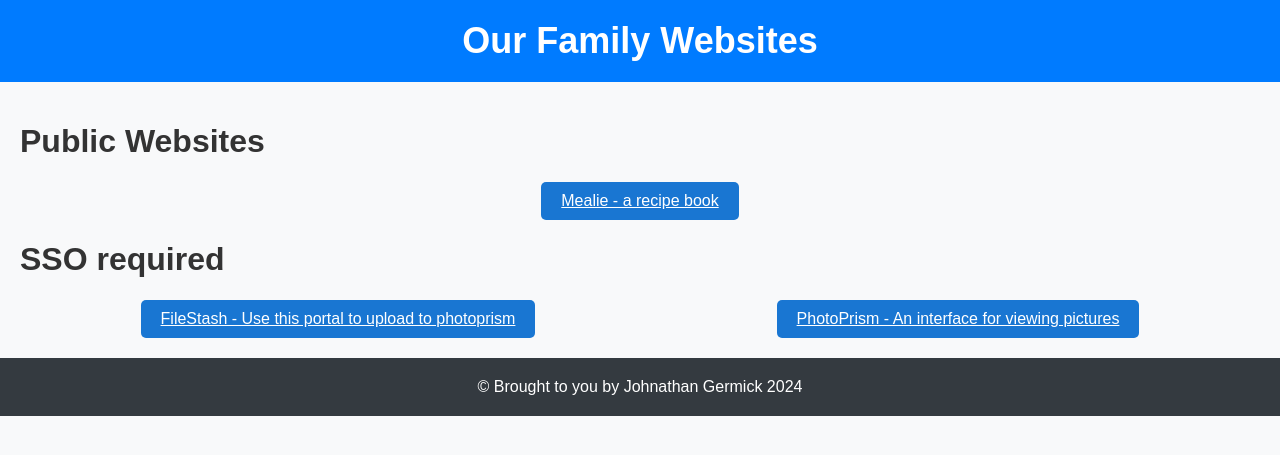
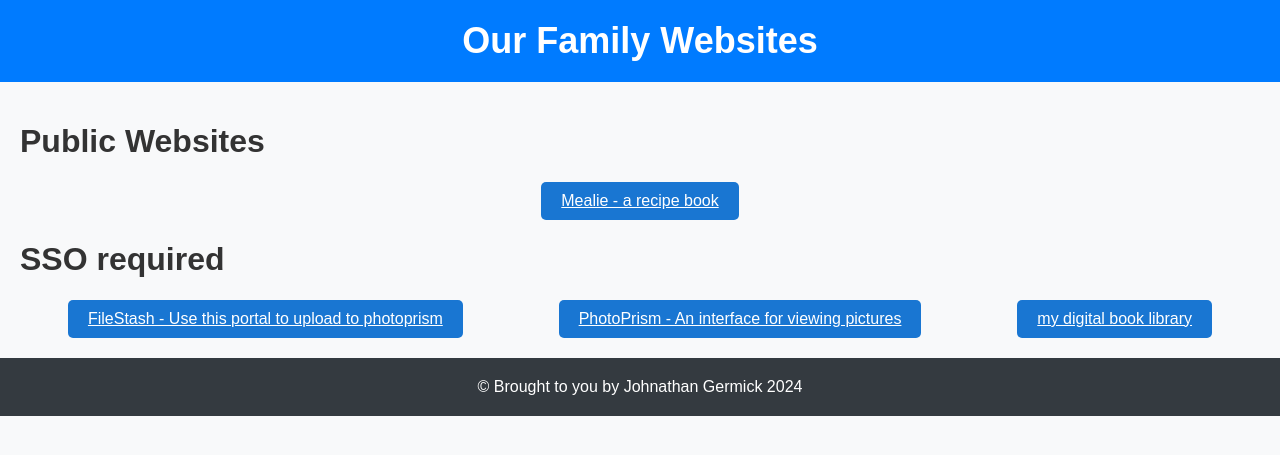
Before and after one commit to jgermick2/publichomepage, a Jekyll site: the page built from my-links-site/index.md, in a window 1280 px wide. Shown: the top 455 px of the page. Built offline with Jekyll 4.4.1, drawn with Linux system fonts in a browser that asks for light colours.

Commit message:
Update index.md

```diff
--- a/my-links-site/index.md
+++ b/my-links-site/index.md
@@ -14,4 +14,5 @@ title: Our Family Websites
 <div class="links-container">
   <a href="https://filestash.germick.xyz" class="link-button">FileStash - Use this portal to upload to photoprism</a>
   <a href="https://photo.germick.xyz" class="link-button">PhotoPrism - An interface for viewing pictures</a>
+   <a href="https://ebook.germick.xyz" class="link-button">my digital book library</a>
 </div>
```
